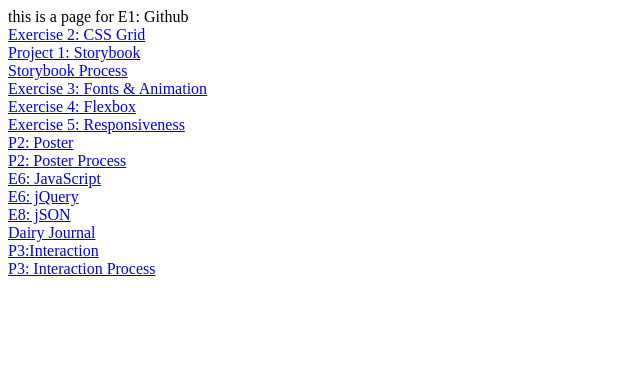
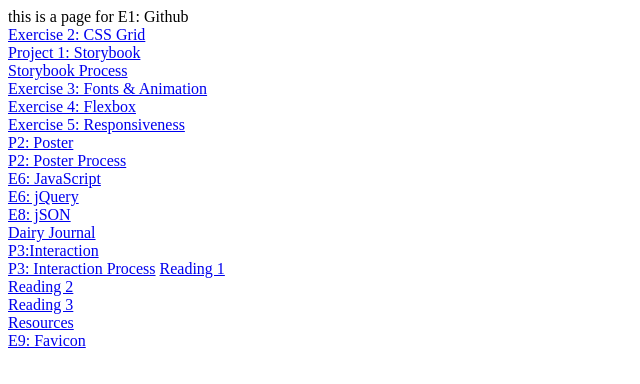
Before and after one commit to EllieKim1/IMW-2023, a plain HTML site: page index.html in a window 1280 px wide. Shown: the whole page, without its empty margins (0-640 px from the left). Drawn offline with Linux system fonts and the light colour scheme.

Commit message:
Update index.html

```diff
--- a/index.html
+++ b/index.html
@@ -24,6 +24,11 @@
 <a href="reading3/index.html"> Dairy Journal</a><br>
 <a href="P3/index.html"> P3:Interaction </a><br>
 <a href="P3/process/process-template.html"> P3: Interaction Process</a>
+<a href="reading1/index.html"> Reading 1</a><br>
+<a href="reading2/index.html"> Reading 2 </a><br>
+<a href="reading3-1/index.html"> Reading 3 </a><br>
+<a href="resources/index.html"> Resources </a><br>
+<a href="E9/index.html"> E9: Favicon </a><br>
 
 </body>
 </html>
```
